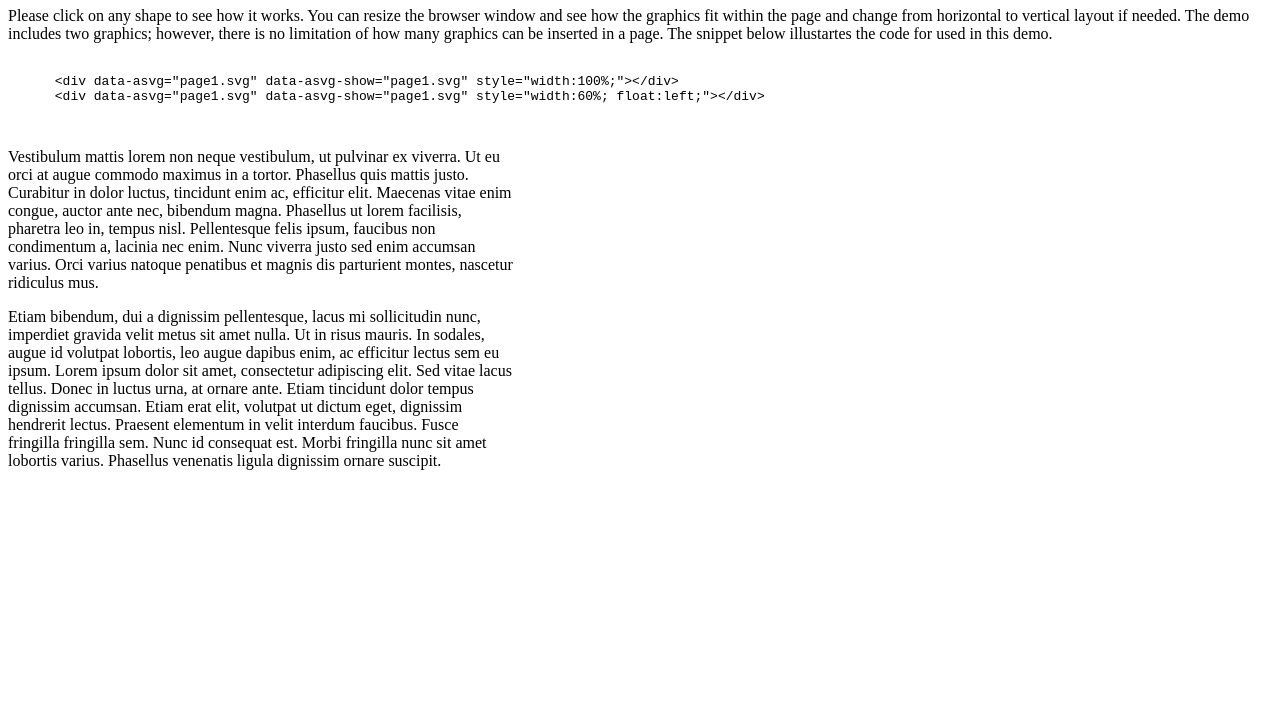
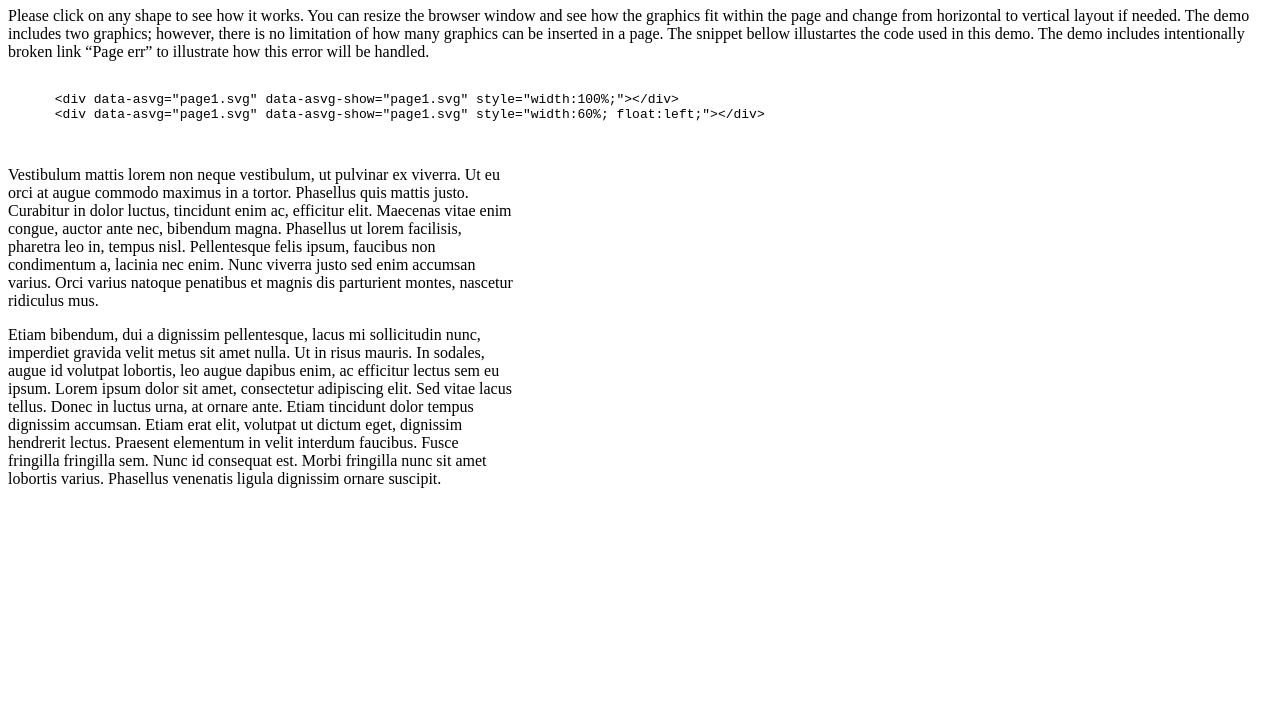
Before and after one commit to processesjs-com/advance-svg, a website built with webpack: page src/index.html in a window 1280 px wide. Shown: the part 73-800 px from the top of the page. Built offline with nearby package versions, Linux system fonts and the light colour scheme; files whose address does not match are found by name; what is-svg, spin would draw is missing.

Commit message:
add note about broken link

```diff
--- a/src/index.html
+++ b/src/index.html
@@ -6,7 +6,7 @@
 	</head>
 	<body>
     <h1>Advance SVG Demo</h1>
-    <p>Please click on any shape to see how it works. You can resize the browser window and see how the graphics fit within the page and change from horizontal to vertical layout if needed. The demo includes two graphics; however, there is no limitation of how many graphics can be inserted in a page. The snippet below illustartes the code for used in this demo.</p>
+    <p>Please click on any shape to see how it works. You can resize the browser window and see how the graphics fit within the page and change from horizontal to vertical layout if needed. The demo includes two graphics; however, there is no limitation of how many graphics can be inserted in a page. The snippet bellow illustartes the code used in this demo. The demo includes intentionally broken link <q>Page err</q> to illustrate how this error will be handled.</p>
     <pre><code>
       &lt;div data-asvg="page1.svg" data-asvg-show="page1.svg" style="width:100%;"&gt;&lt;/div&gt;
       &lt;div data-asvg="page1.svg" data-asvg-show="page1.svg" style="width:60%; float:left;"&gt;&lt;/div&gt;
```
